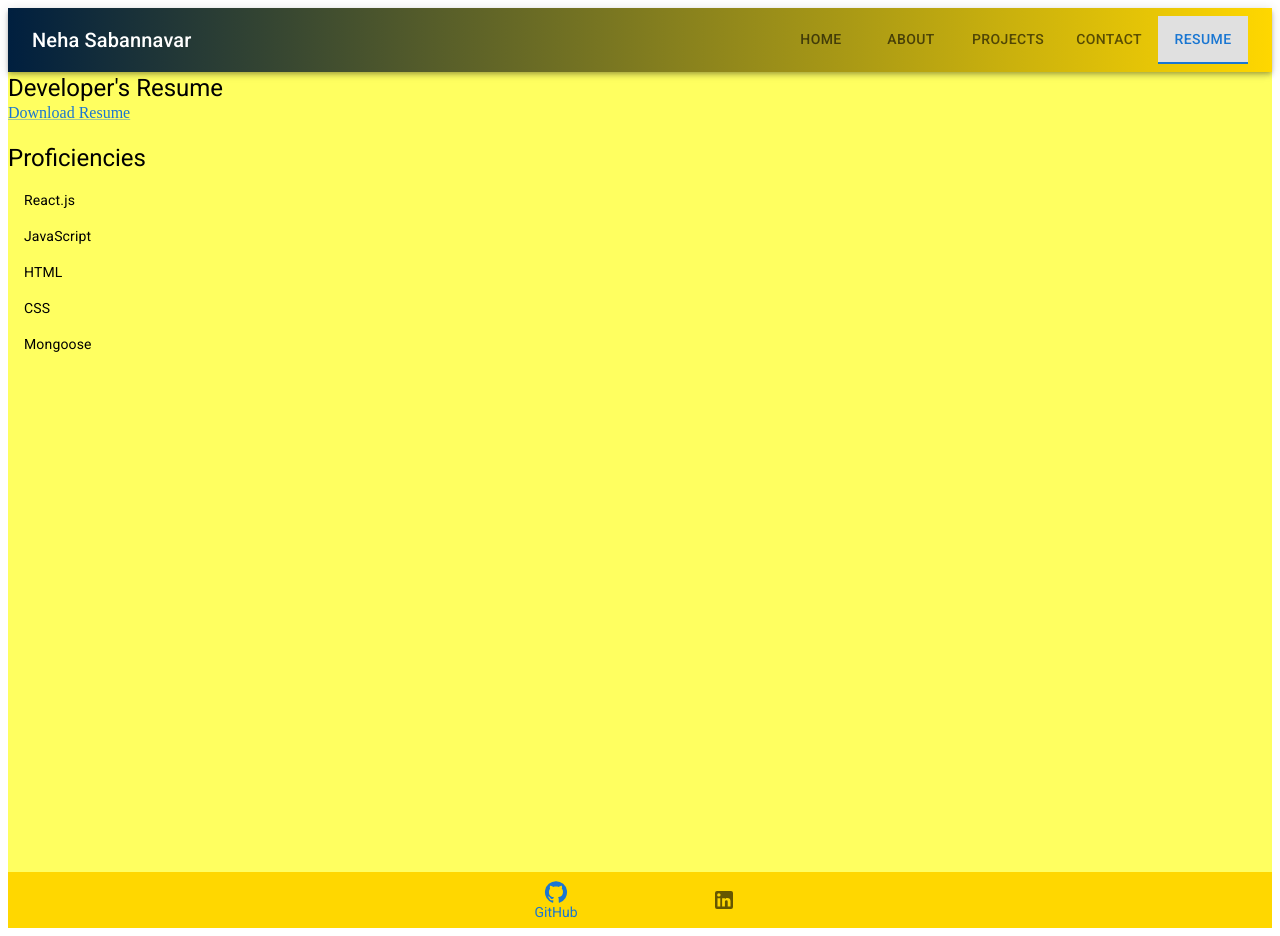
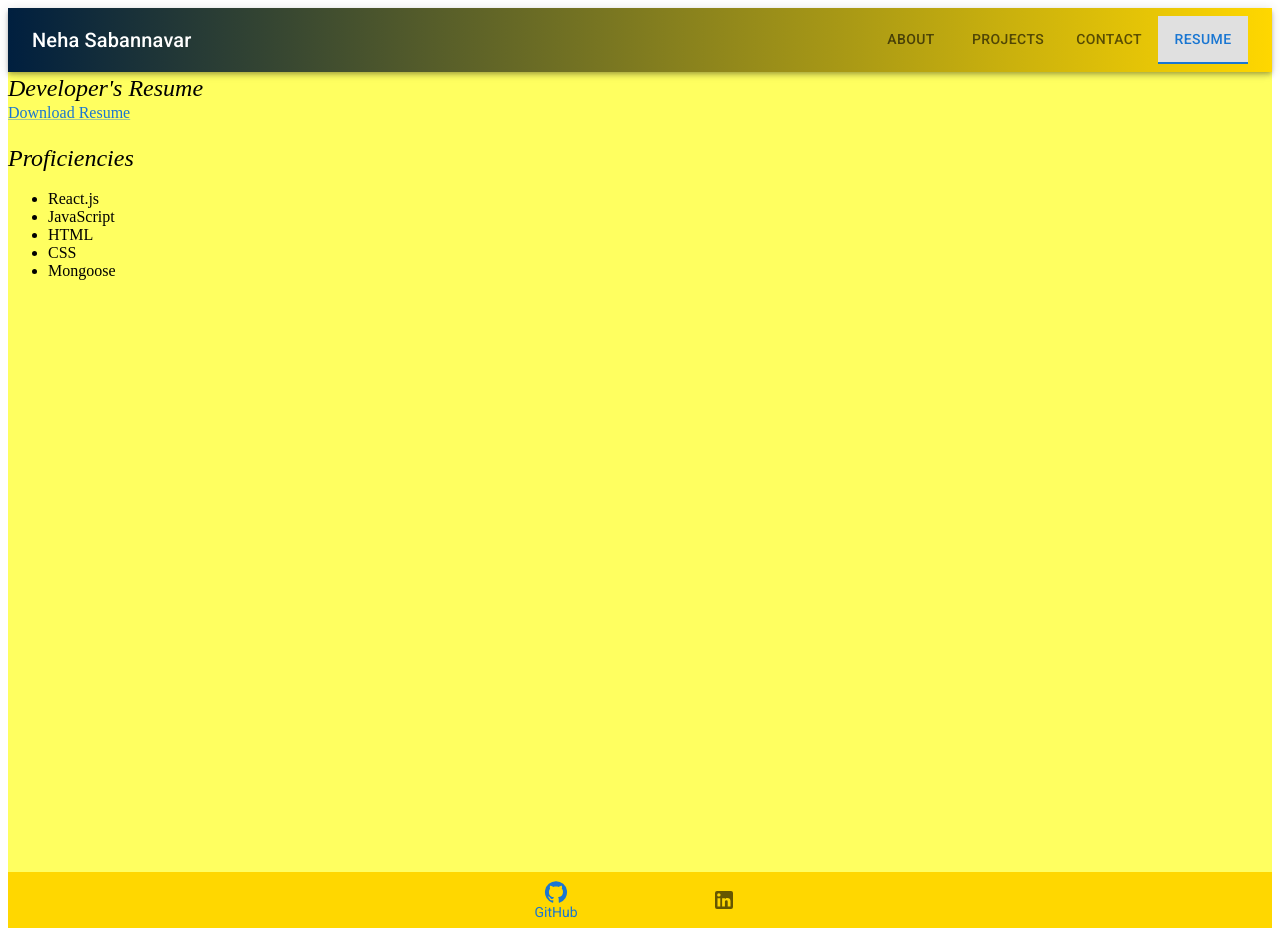
Before and after one commit to Nehaps29/portfolio, a React (Vite) app in the folder portfolio/: page /Resume in a window 1280 px wide. Built offline with nearby package versions, Linux system fonts and the light colour scheme.

Commit message:
added more style and removed home page

```diff
--- a/portfolio/src/components/NavTabs.jsx
+++ b/portfolio/src/components/NavTabs.jsx
@@ -6,7 +6,7 @@ function NavTabs() {
   const currentPage = useLocation().pathname;
 
   const tabData = [
-    { label: 'Home', path: '/' },
+
     { label: 'About', path: '/About' },
     { label: 'Projects', path: '/Projects' },
     { label: 'Contact', path: '/Contact' },
--- a/portfolio/src/main.jsx
+++ b/portfolio/src/main.jsx
@@ -2,7 +2,6 @@ import React from 'react'
 import ReactDOM from 'react-dom/client'
 import App from './App.jsx'
 import { createBrowserRouter, RouterProvider } from 'react-router-dom';
-import Home from './pages/Home';
 import Contact from './pages/Contact';
 import About from './pages/About';
 import Projects from './pages/Project';
@@ -16,7 +15,7 @@ const router = createBrowserRouter([
     children: [
       {
         index: true,
-        element: <Home />,
+        element: <About />,
       },
       {
         path: '/About',
--- a/portfolio/src/pages/Resume.jsx
+++ b/portfolio/src/pages/Resume.jsx
@@ -1,34 +1,24 @@
 import React from 'react';
-import { Typography, Link, List, ListItem, ListItemText } from '@mui/material';
+import { Typography, Link } from '@mui/material';
 import Layout from '../components/Layout';
 
 const Resume = () => {
   return (
     <Layout>
       <div>
-        <Typography variant="h5">Developer's Resume</Typography>
+        <Typography variant="h5" style={{ fontFamily: 'cursive', fontStyle: 'italic' }}>Developer's Resume</Typography>
         <Link href="./src/assets/resume.pdf" download="resume.pdf">
           Download Resume
         </Link>
         <div style={{ marginBottom: '20px' }} />
-        <Typography variant="h5">Proficiencies</Typography>
-        <List dense>
-          <ListItem>
-            <ListItemText primary="React.js" />
-          </ListItem>
-          <ListItem>
-            <ListItemText primary="JavaScript" />
-          </ListItem>
-          <ListItem>
-            <ListItemText primary="HTML" />
-          </ListItem>
-          <ListItem>
-            <ListItemText primary="CSS" />
-          </ListItem>
-          <ListItem>
-            <ListItemText primary="Mongoose" />
-          </ListItem>
-        </List>
+        <Typography variant="h5" style={{ fontFamily: 'cursive', fontStyle: 'italic' }}>Proficiencies</Typography>
+        <ul>
+          <li>React.js</li>
+          <li>JavaScript</li>
+          <li>HTML</li>
+          <li>CSS</li>
+          <li>Mongoose</li>
+        </ul>
       </div>
     </Layout>
   );
```
